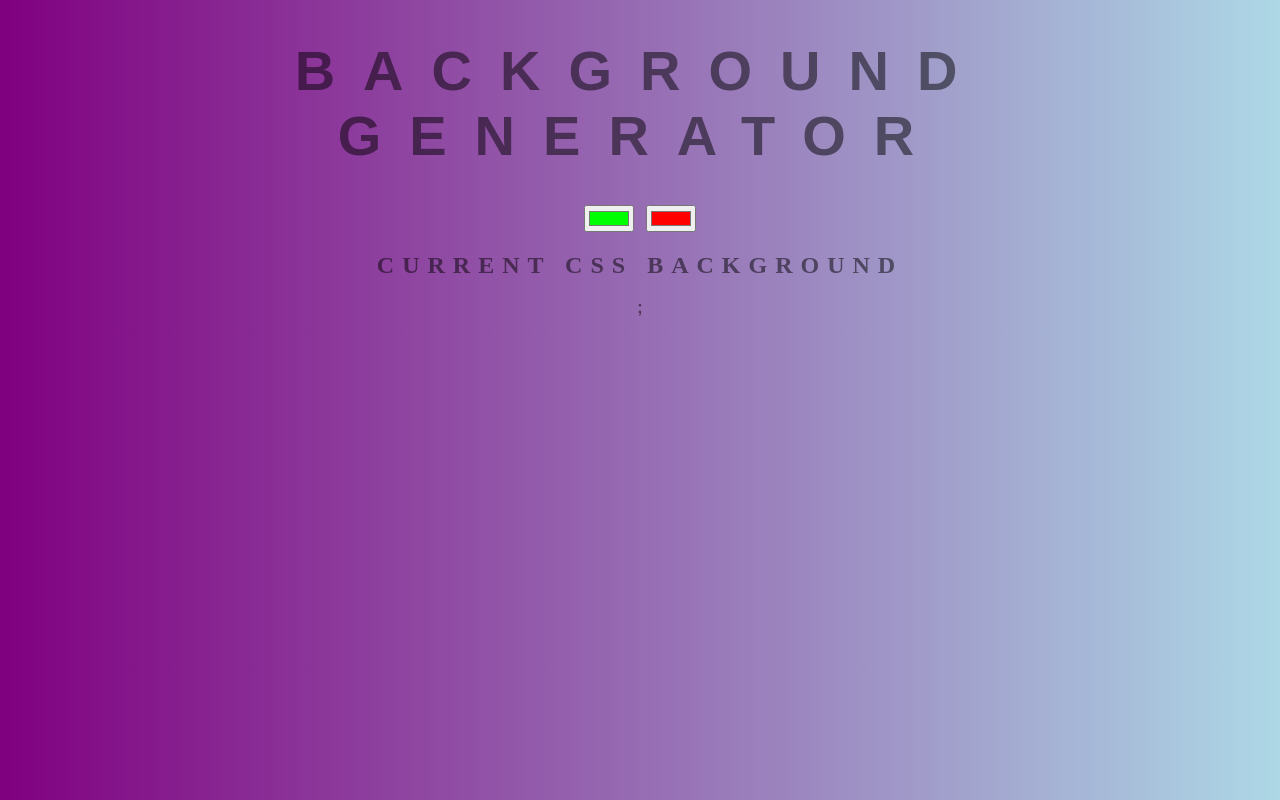
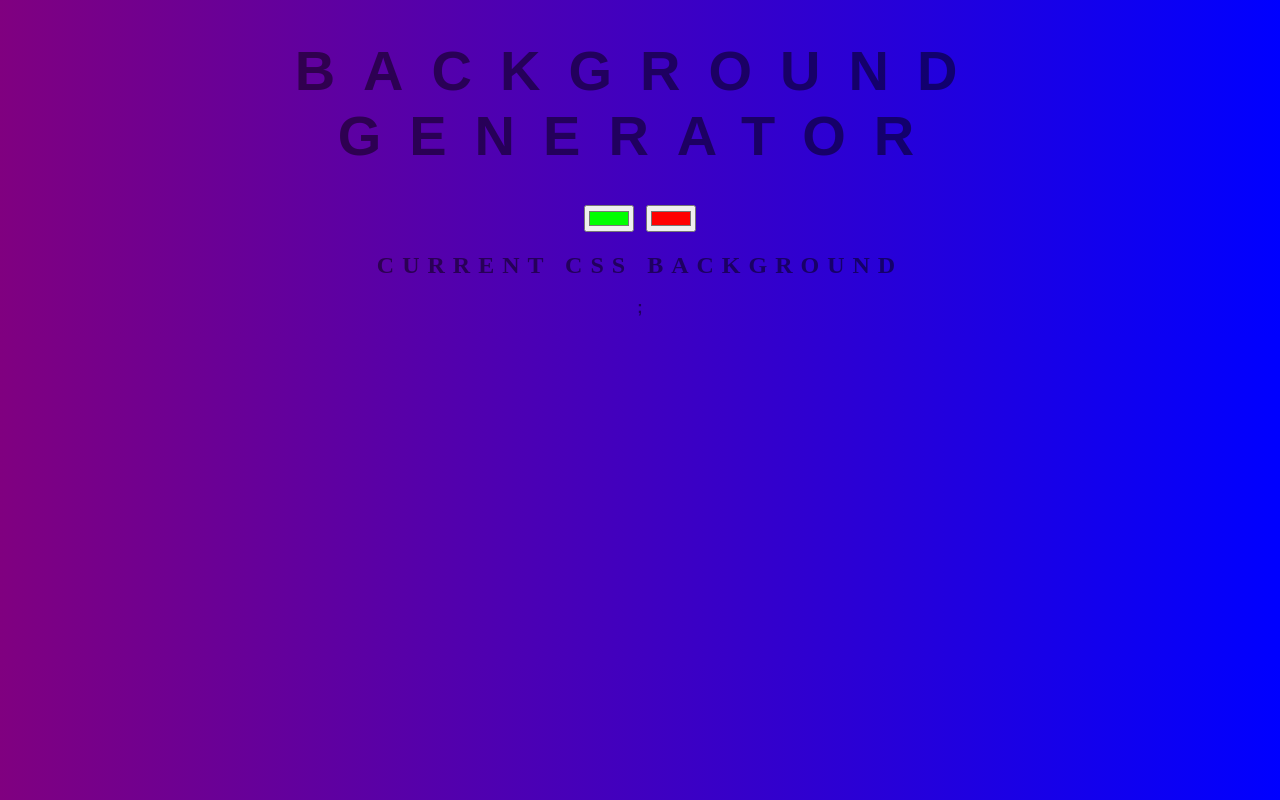
Before and after one commit to N1CH/gradient-generator, a plain HTML site: page index.html in a window 1280 px wide. Drawn offline with Linux system fonts and the light colour scheme.

Commit message:
Add files via upload

```diff
--- a/style.css
+++ b/style.css
@@ -5,7 +5,7 @@ body {
     text-transform: uppercase;
     letter-spacing: .5em;
     top: 15%;
-	background: linear-gradient(to right, purple , lightblue); /* Standard syntax */
+	background: linear-gradient(to right, purple , blue); /* Standard syntax */
 }
 
 h1 {
```
